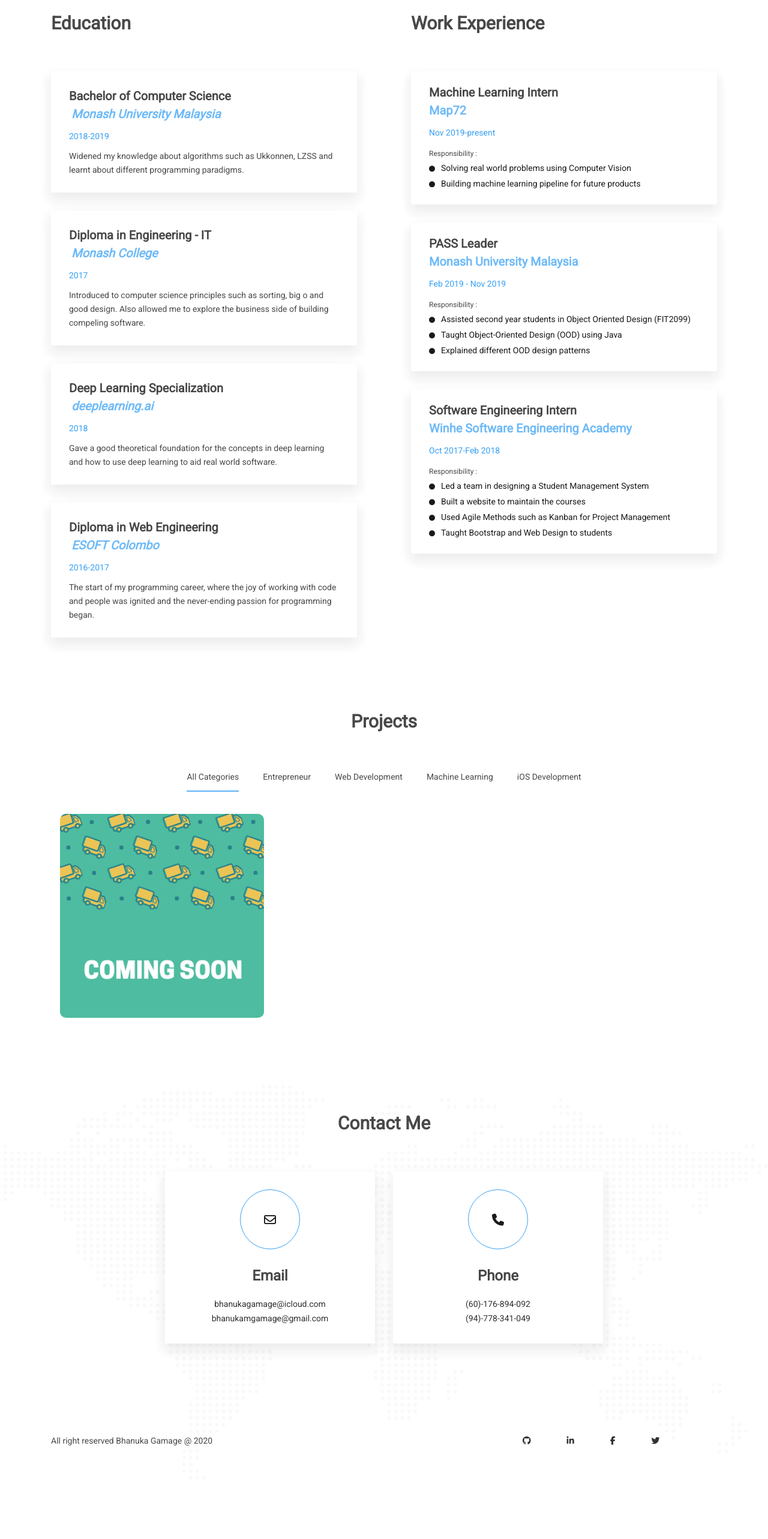
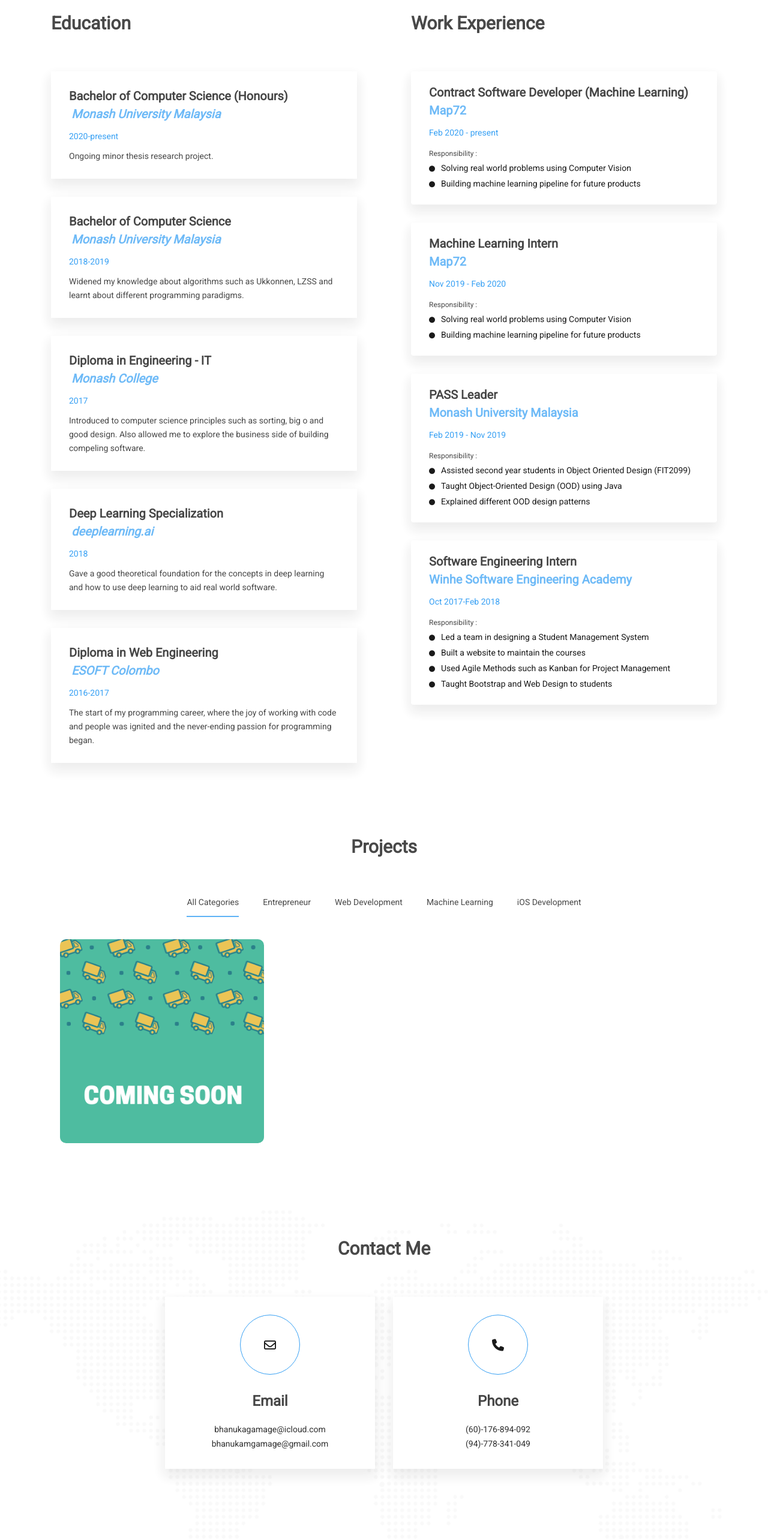
Before and after one commit to bhanukaManesha/bhanukagamage.com, an Angular app: page / in a window 1280 px wide. Shown: the part 3380-5946 px from the top of the page at 60% size. Before the commit the page ends 5870 px from the top, so only its background shows below. Built offline with nearby package versions, Linux system fonts and the light colour scheme.

Commit message:
Update the web portfolio to latest details
12th March 2020

```diff
--- a/angular.json
+++ b/angular.json
@@ -18,7 +18,7 @@
             "main": "src/main.ts",
             "polyfills": "src/polyfills.ts",
             "tsConfig": "tsconfig.app.json",
-            "aot": false,
+            "aot": true,
             "assets": [
               "src/favicon.ico",
               "src/assets"
@@ -65,7 +65,6 @@
               "sourceMap": false,
               "extractCss": true,
               "namedChunks": false,
-              "aot": true,
               "extractLicenses": true,
               "vendorChunk": false,
               "buildOptimizer": true,
--- a/src/index.html
+++ b/src/index.html
@@ -360,6 +360,12 @@
                           <div class="mh-education-deatils">
                               <!-- Education Institutes-->
                               <div class="mh-education-item dark-bg wow fadeInUp" data-wow-duration="0.8s" data-wow-delay="0.3s">
+                                <h4>Bachelor of Computer Science (Honours) <br><a href="https://www.monash.edu.my/study">Monash University Malaysia</a></h4>
+                                <div class="mh-eduyear">2020-present</div>
+                                <p>Ongoing minor thesis research project.</p>
+                            </div>
+                              <!-- Education Institutes-->
+                              <div class="mh-education-item dark-bg wow fadeInUp" data-wow-duration="0.8s" data-wow-delay="0.3s">
                                   <h4>Bachelor of Computer Science <br><a href="https://www.monash.edu.my/study">Monash University Malaysia</a></h4>
                                   <div class="mh-eduyear">2018-2019</div>
                                   <p>Widened my knowledge about algorithms such as Ukkonnen, LZSS and learnt about different programming paradigms.</p>
@@ -391,8 +397,18 @@
                           <div class="mh-experience-deatils">
                               <!-- Education Institutes-->
                               <div class="mh-work-item dark-bg wow fadeInUp" data-wow-duration="0.8s" data-wow-delay="0.4s">
+                                <h4>Contract Software Developer (Machine Learning)  <br><a href="https://map72.com">Map72</a></h4>
+                                <div class="mh-eduyear">Feb 2020 - present</div>
+                                <span>Responsibility :</span>
+                                <ul class="work-responsibility">
+                                    <li><i class="fa fa-circle"></i>Solving real world problems using Computer Vision</li>
+                                    <li><i class="fa fa-circle"></i>Building machine learning pipeline for future products</li>
+                                </ul>
+                            </div>
+                              <!-- Education Institutes-->
+                              <div class="mh-work-item dark-bg wow fadeInUp" data-wow-duration="0.8s" data-wow-delay="0.4s">
                                   <h4>Machine Learning Intern  <br><a href="https://map72.com">Map72</a></h4>
-                                  <div class="mh-eduyear">Nov 2019-present</div>
+                                  <div class="mh-eduyear">Nov 2019 - Feb 2020</div>
                                   <span>Responsibility :</span>
                                   <ul class="work-responsibility">
                                       <li><i class="fa fa-circle"></i>Solving real world problems using Computer Vision</li>
@@ -420,8 +436,6 @@
                                       <li><i class="fa fa-circle"></i>Built a website to maintain the courses</li>
                                       <li><i class="fa fa-circle"></i>Used Agile Methods such as Kanban for Project Management</li>
                                       <li><i class="fa fa-circle"></i>Taught Bootstrap and Web Design to students</li>
-
-
                                   </ul>
                               </div>
                           </div>
@@ -483,7 +497,7 @@
                       <div class="row">
                           <div class="col-sm-6">
                               <div class="text-left text-xs-center">
-                                  <p>All right reserved Bhanuka Gamage @ 2020</p>
+                                  <p>Last updated : <b>12th March 2020</b> &nbsp;&nbsp;&nbsp; All rights reserved &reg &nbsp;&nbsp;&nbsp; Bhanuka Gamage 2020 </p>
                               </div>
                           </div>
                           <div class="col-sm-4 offset-sm-2">
--- a/tsconfig.app.json
+++ b/tsconfig.app.json
@@ -9,7 +9,7 @@
     "src/polyfills.ts"
   ],
   "include": [
-    "src/**/*.ts"
+    "src/**/*.d.ts"
   ],
   "exclude": [
     "src/test.ts",
```
Also changed, not shown: package.json (+17 -17 lines), 1 other file (tests, documents, lock files or other folders).
